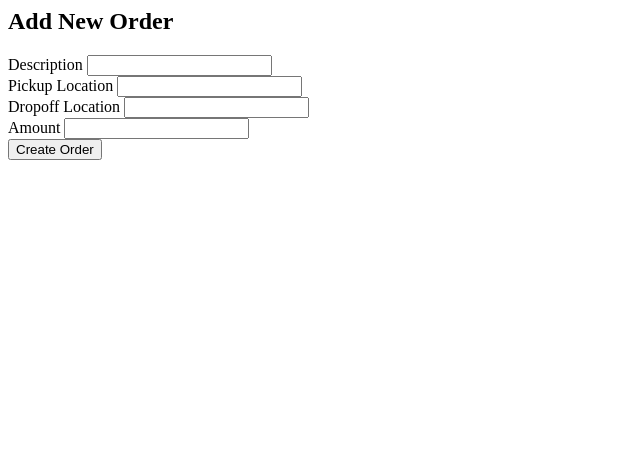
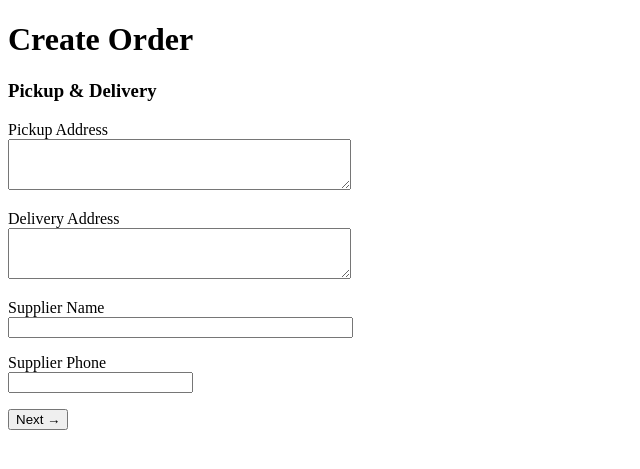
Before and after one commit to Chirag131/ParkNLoad-Website, a Flask app: page /msme/orders/add in a window 1280 px wide. Shown: the top 469 px of the page, without its empty margins (0-640 px from the left). Run offline with Flask 3, Linux system fonts and the light colour scheme; the visitor is signed in with stand-in values (Sample User, id 1).

Commit message:
Orders 90% Done

```diff
--- a/app/__init__.py
+++ b/app/__init__.py
@@ -31,7 +31,7 @@ def create_app():
 
     create_db(app)
 
-    from .models import User, Order
+    from .models import User, Order, Driver
     return app
 
 
--- a/app/forms.py
+++ b/app/forms.py
@@ -1,6 +1,6 @@
 from flask_wtf import FlaskForm
-from wtforms import StringField, SubmitField
-from wtforms.validators import DataRequired, Email
+from wtforms import StringField, SubmitField, IntegerField, TextAreaField,DateField,TimeField,SelectField
+from wtforms.validators import DataRequired, Email,Length,Optional
 
 
 class BaseProfileForm(FlaskForm):
@@ -10,3 +10,51 @@ class BaseProfileForm(FlaskForm):
 
 
     submit = SubmitField('Save')
+
+class OrderForm(FlaskForm):
+    # ------------------------
+    # 1. Pickup & Delivery
+    # ------------------------
+    pickup_address = TextAreaField("Pickup Address", validators=[DataRequired(), Length(max=200)])
+    delivery_address = TextAreaField("Delivery Address", validators=[DataRequired(), Length(max=200)])
+
+    supplier_name = StringField("Supplier Name", validators=[Optional(), Length(max=100)])
+    supplier_phone = StringField("Supplier Phone", validators=[Optional(), Length(max=15)])
+    customer_name = StringField("Customer Name", validators=[Optional(), Length(max=100)])
+    customer_phone = StringField("Customer Phone", validators=[Optional(), Length(max=15)])
+
+    # ------------------------
+    # 2. Package Details
+    # ------------------------
+    package_name = StringField("Package Name", validators=[DataRequired(), Length(max=100)])
+    package_priority = SelectField(
+        "Package Priority",
+        choices=[("low", "Low"), ("medium", "Medium"), ("high", "High")],
+        validators=[DataRequired()]
+    )
+    quantity = IntegerField("Quantity", validators=[DataRequired()])
+    package_type = SelectField(
+        "Package Type",
+        choices=[("fragile", "Fragile"), ("liquid", "Liquid"), ("solid", "Solid"), ("other", "Other")],
+        validators=[DataRequired()]
+    )
+    package_description = TextAreaField("Package Description", validators=[Optional(), Length(max=300)])
+
+    # ------------------------
+    # 3. Logistics Details (Enter driver info directly)
+    # ------------------------
+    logistic_company = StringField("Logistic Company Name", validators=[DataRequired(), Length(max=100)])
+    driver_name = StringField("Driver Name", validators=[DataRequired(), Length(max=100)])
+    driver_phone = StringField("Driver Phone", validators=[DataRequired(), Length(max=15)])
+    driver_truck_no = StringField("Driver Truck No", validators=[Optional(), Length(max=50)])
+
+    # ------------------------
+    # 4. Schedule
+    # ------------------------
+    date = DateField("Date", validators=[DataRequired()])
+    time_slot = TimeField("Time Slot", validators=[DataRequired()])
+
+    # ------------------------
+    # Submit
+    # ------------------------
+    submit = SubmitField("Create Order")
--- a/app/routes/msme.py
+++ b/app/routes/msme.py
@@ -1,7 +1,8 @@
 from flask import Blueprint, render_template, redirect, url_for, request, flash
-from ..models import Order, User
+from ..models import Order, User ,Driver
 from .. import db
 from flask_login import login_required, current_user
+from ..forms import OrderForm
 
 msme = Blueprint('msme', __name__)
 
@@ -28,25 +29,44 @@ def orders():
 @msme.route('/orders/add', methods=['GET', 'POST'])
 @login_required
 def add_order():
-    if request.method == 'POST':
-        description = request.form.get('description')
-        pickup = request.form.get('pickup')
-        dropoff = request.form.get('dropoff')
-        amount = request.form.get('amount')
+    form = OrderForm()
 
-        new_order = Order(
+    if form.validate_on_submit():
+        # 1. Save Driver first
+        driver = Driver(
+            name=form.driver_name.data,
+            phone=form.driver_phone.data,
+            truck_no=form.driver_truck_no.data
+        )
+        db.session.add(driver)
+        db.session.commit()
+
+        # 2. Save Order with driver_id
+        order = Order(
             user_id=current_user.id,
-            description=description,
-            pickup_location=pickup,
-            dropoff_location=dropoff,
-            amount=float(amount) if amount else None
+            pickup_address=form.pickup_address.data,
+            delivery_address=form.delivery_address.data,
+            supplier_name=form.supplier_name.data,
+            supplier_phone=form.supplier_phone.data,
+            customer_name=form.customer_name.data,
+            customer_phone=form.customer_phone.data,
+            package_name=form.package_name.data,
+            package_priority=form.package_priority.data,
+            quantity=form.quantity.data,
+            package_type=form.package_type.data,
+            package_description=form.package_description.data,
+            logistic_company=form.logistic_company.data,
+            driver_id=driver.id,
+            date=form.date.data,
+            time_slot=form.time_slot.data
         )
-        db.session.add(new_order)
+        db.session.add(order)
         db.session.commit()
         flash("Order created successfully!", "success")
         return redirect(url_for('msme.orders'))
 
-    return render_template('msme/add_order.html')
+    return render_template("msme/add_order.html", form=form)
+
 
 
 # View order details
--- /dev/null
+++ b/app/static/js/orderForm.js
@@ -0,0 +1,25 @@
+function showSection(sectionId) {
+            document.querySelectorAll(".form-section")
+                .forEach(sec => sec.style.display = "none");
+            document.getElementById(sectionId).style.display = "block";
+        }
+
+        // Optional: toggle incoming/outgoing fields based on pickup address
+        const pickupField = document.querySelector("textarea[name='pickup_address']");
+        const warehouseAddress = ""; // replace with actual
+
+        pickupField.addEventListener("input", () => {
+            if(pickupField.value.trim() === warehouseAddress) {
+                // outgoing
+                document.getElementById("incoming-fields").style.display = "none";
+                document.getElementById("incoming-fields-phone").style.display = "none";
+                document.getElementById("outgoing-fields").style.display = "block";
+                document.getElementById("outgoing-fields-phone").style.display = "block";
+            } else {
+                // incoming
+                document.getElementById("incoming-fields").style.display = "block";
+                document.getElementById("incoming-fields-phone").style.display = "block";
+                document.getElementById("outgoing-fields").style.display = "none";
+                document.getElementById("outgoing-fields-phone").style.display = "none";
+            }
+        });
--- a/app/templates/index.html
+++ b/app/templates/index.html
@@ -9,7 +9,7 @@
     {% if not current_user.is_authenticated %}
         <a href="{{ url_for('auth.login') }}" class="btn">Login with Google</a>
     {% else %}
-        <a href="{{ url_for('msme.home') }}" class="btn">Go to Dashboard</a>
+        <a href="{{ url_for('msme.dashboard') }}" class="btn">Go to Dashboard</a>
     {% endif %}
 </section>
 {% endblock %}
--- a/app/templates/msme/add_order.html
+++ b/app/templates/msme/add_order.html
@@ -1,17 +1,111 @@
+<!DOCTYPE html>
+<html>
+<head>
+    <title>Create Order</title>
+</head>
+<body>
+    <h1>Create Order</h1>
 
-<h2>Add New Order</h2>
-<form method="POST">
-  <label>Description</label>
-  <input type="text" name="description" required><br>
+    <form method="POST">
+        {{ form.hidden_tag() }}
 
-  <label>Pickup Location</label>
-  <input type="text" name="pickup" required><br>
+        <!-- Section 1: Pickup & Delivery -->
+        <div id="section1" class="form-section">
+            <h3>Pickup & Delivery</h3>
+            <p>
+                {{ form.pickup_address.label }}<br>
+                {{ form.pickup_address(rows=3, cols=40) }}
+            </p>
+            <p>
+                {{ form.delivery_address.label }}<br>
+                {{ form.delivery_address(rows=3, cols=40) }}
+            </p>
+            <p id="incoming-fields">
+                {{ form.supplier_name.label }}<br>
+                {{ form.supplier_name(size=40) }}
+            </p>
+            <p id="incoming-fields-phone">
+                {{ form.supplier_phone.label }}<br>
+                {{ form.supplier_phone(size=20) }}
+            </p>
+            <p id="outgoing-fields" style="display:none;">
+                {{ form.customer_name.label }}<br>
+                {{ form.customer_name(size=40) }}
+            </p>
+            <p id="outgoing-fields-phone" style="display:none;">
+                {{ form.customer_phone.label }}<br>
+                {{ form.customer_phone(size=20) }}
+            </p>
+            <button type="button" onclick="showSection('section2')">Next →</button>
+        </div>
 
-  <label>Dropoff Location</label>
-  <input type="text" name="dropoff" required><br>
+        <!-- Section 2: Package Details -->
+        <div id="section2" class="form-section" style="display:none;">
+            <h3>Package Details</h3>
+            <p>
+                {{ form.package_name.label }}<br>
+                {{ form.package_name(size=40) }}
+            </p>
+            <p>
+                {{ form.package_priority.label }}<br>
+                {{ form.package_priority() }}
+            </p>
+            <p>
+                {{ form.quantity.label }}<br>
+                {{ form.quantity() }}
+            </p>
+            <p>
+                {{ form.package_type.label }}<br>
+                {{ form.package_type(size=40) }}
+            </p>
+            <p>
+                {{ form.package_description.label }}<br>
+                {{ form.package_description(rows=3, cols=40) }}
+            </p>
+            <button type="button" onclick="showSection('section1')">← Back</button>
+            <button type="button" onclick="showSection('section3')">Next →</button>
+        </div>
 
-  <label>Amount</label>
-  <input type="number" step="0.01" name="amount"><br>
+        <!-- Logistics Details -->
+        <div id="section3" class="form-section" style="display:none;">
+            <h3>Logistics Details</h3>
+            <p>
+                {{ form.logistic_company.label }}<br>
+                {{ form.logistic_company(size=40) }}
+            </p>
+            <p>
+                {{ form.driver_name.label }}<br>
+                {{ form.driver_name(size=40) }}
+            </p>
+            <p>
+                {{ form.driver_phone.label }}<br>
+                {{ form.driver_phone(size=20) }}
+            </p>
+            <p>
+                {{ form.driver_truck_no.label }}<br>
+                {{ form.driver_truck_no(size=20) }}
+            </p>
+            <button type="button" onclick="showSection('section2')">← Back</button>
+            <button type="button" onclick="showSection('section4')">Next →</button>
+        </div>
 
-  <button type="submit">Create Order</button>
-</form>
+
+        <!-- Section 4: Schedule -->
+        <div id="section4" class="form-section" style="display:none;">
+            <h3>Schedule</h3>
+            <p>
+                {{ form.date.label }}<br>
+                {{ form.date() }}
+            </p>
+            <p>
+                {{ form.time_slot.label }}<br>
+                {{ form.time_slot() }}
+            </p>
+            <button type="button" onclick="showSection('section3')">← Back</button>
+            <p>{{ form.submit() }}</p>
+        </div>
+    </form>
+
+    <script src="{{ url_for('static', filename='js/orderForm.js') }}"></script>
+</body>
+</html>
--- a/app/templates/msme/orders.html
+++ b/app/templates/msme/orders.html
@@ -8,8 +8,12 @@
   {% for order in orders %}
     <li>
       <a href="{{ url_for('msme.order_detail', order_id=order.id) }}">
-        Order #{{ order.id }} - {{ order.description }}
+        Order #{{ order.id }} - {{ order.package_name }}
+        ({{ order.package_description if order.package_description else 'No description' }})
+        on {{ order.date.strftime('%d-%m-%Y') }}
       </a>
     </li>
+  {% else %}
+    <li>No orders found.</li>
   {% endfor %}
 </ul>
```
Also changed, not shown: app/models.py (+41 -9 lines), app/templates/msme/order_detail.html (+13 -7 lines).
